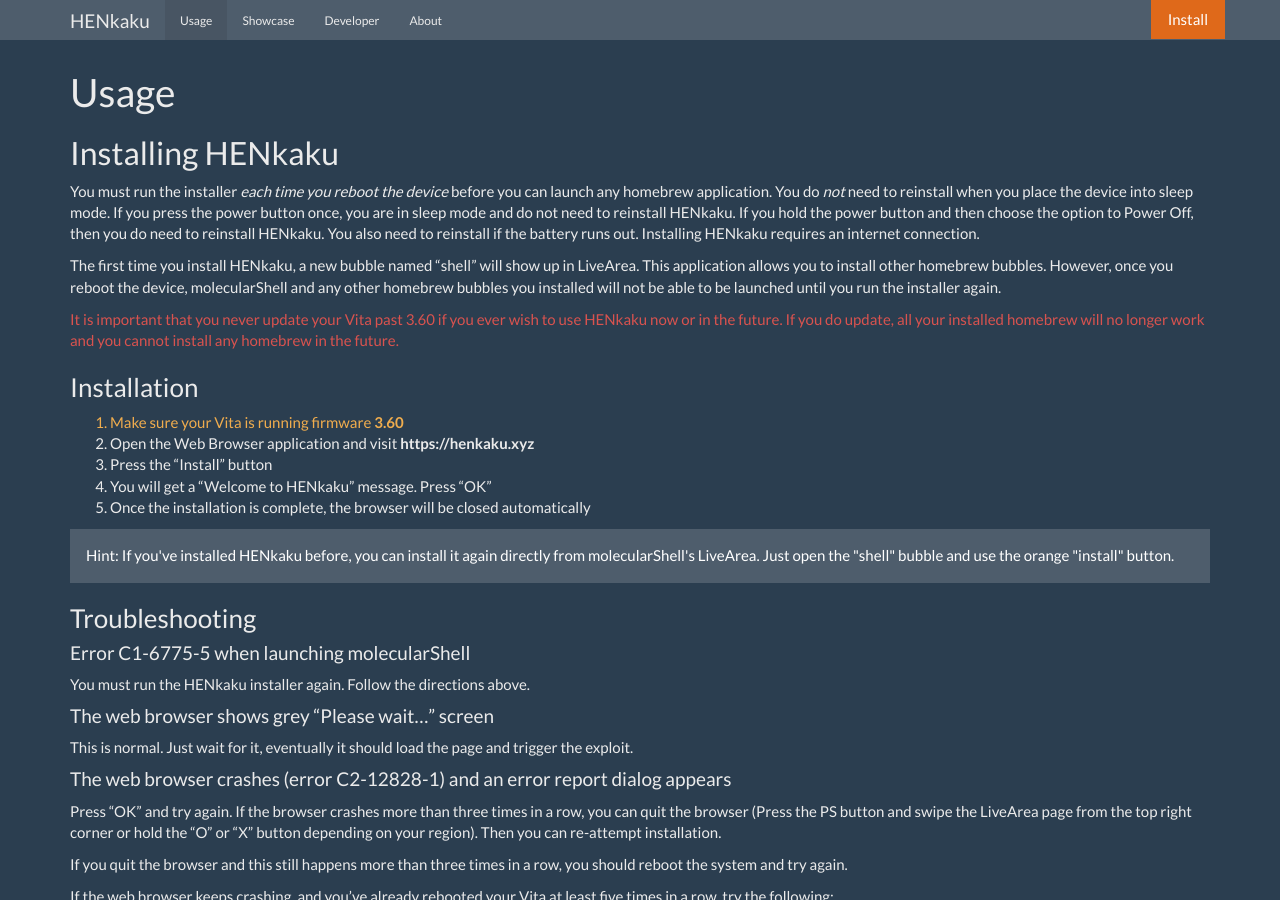
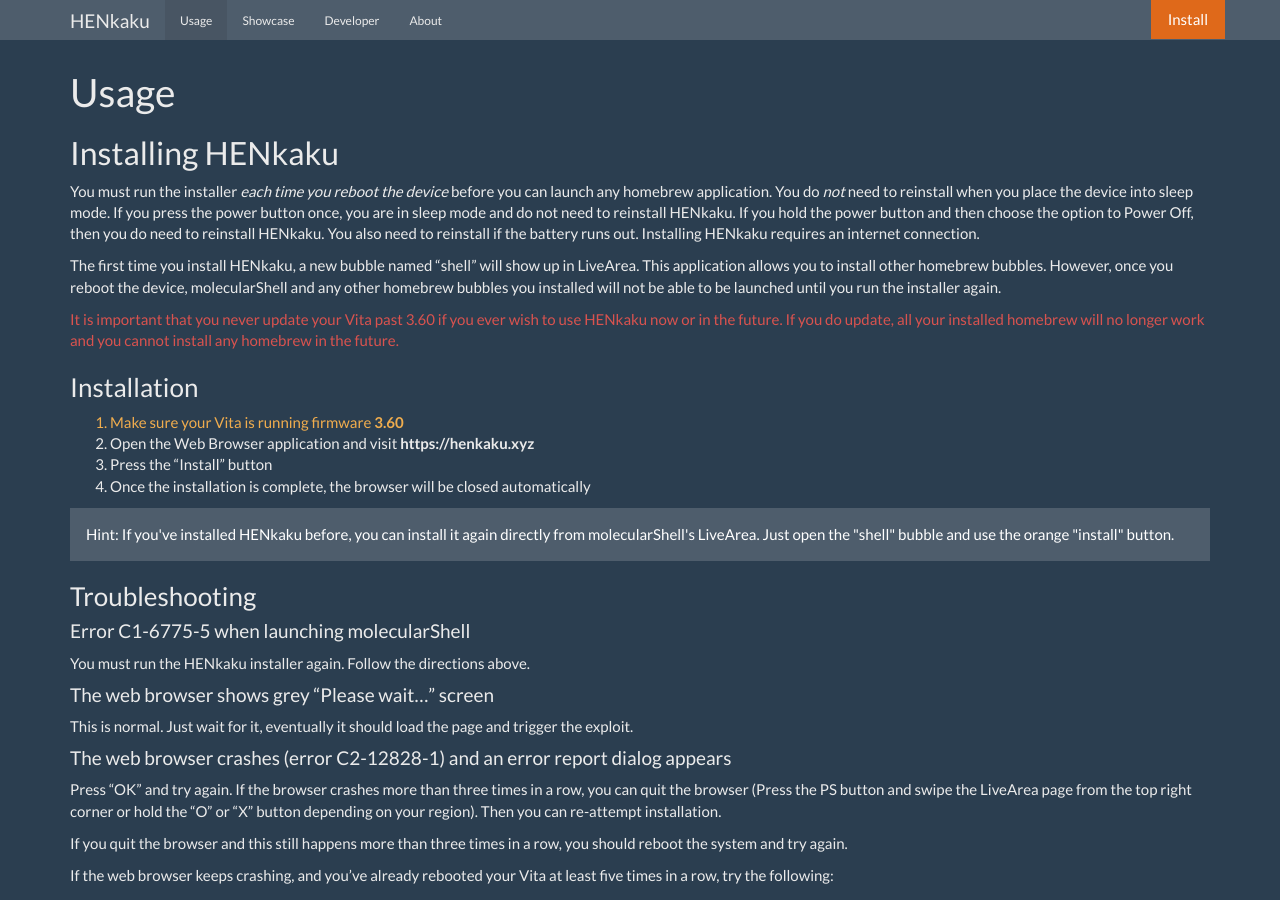
Before and after one commit to henkaku/henkaku.github.io, a Jekyll site: the page built from usage.md, in a window 1280 px wide and 900 px high. Built offline with Jekyll 4.4.1, drawn with Linux system fonts in a browser that asks for light colours.

Commit message:
Removed some vestigal instructions

```diff
--- a/usage.md
+++ b/usage.md
@@ -18,8 +18,7 @@
 1. {:class="text-warning"}Make sure your Vita is running firmware **3.60**
 2. Open the Web Browser application and visit **{{ site.url }}**
 3. Press the "Install" button
-4. You will get a "Welcome to HENkaku" message. Press "OK"
-5. Once the installation is complete, the browser will be closed automatically
+4. Once the installation is complete, the browser will be closed automatically
 
 <div class="alert alert-info">
   <p>Hint: If you've installed HENkaku before, you can install it again directly from molecularShell's LiveArea. Just open the "shell" bubble and use the orange "install" button.</p>
```
Also changed, not shown: changes.md (+1 -1 lines).
